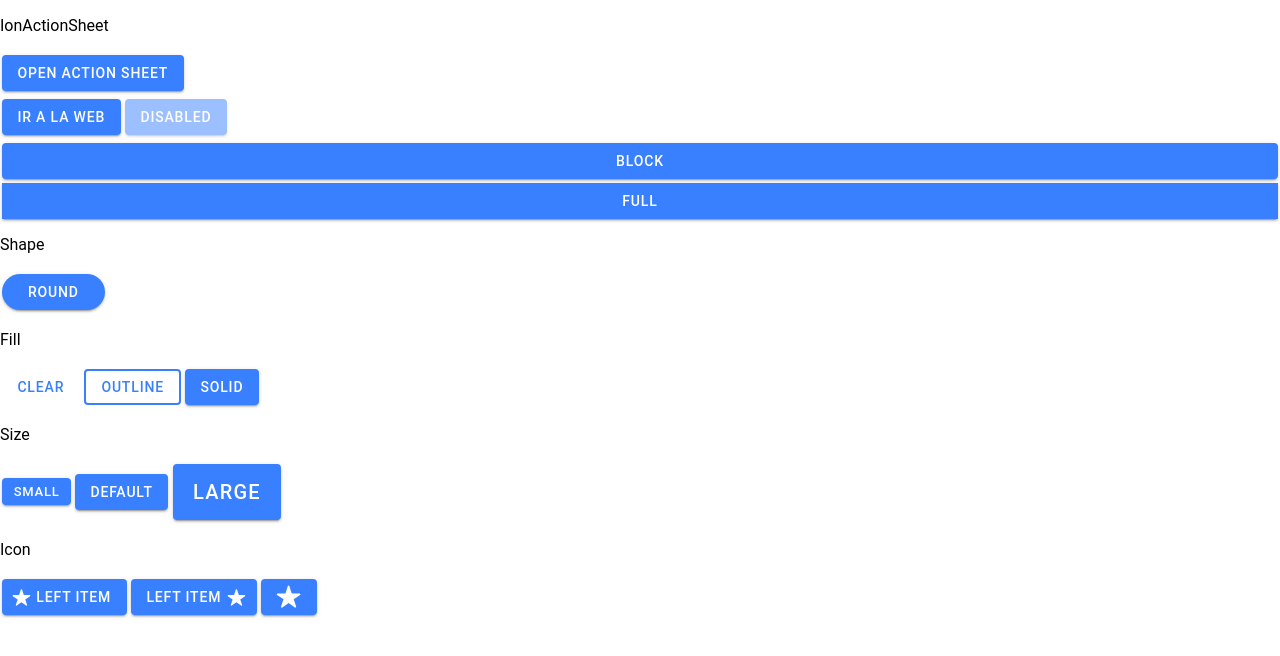
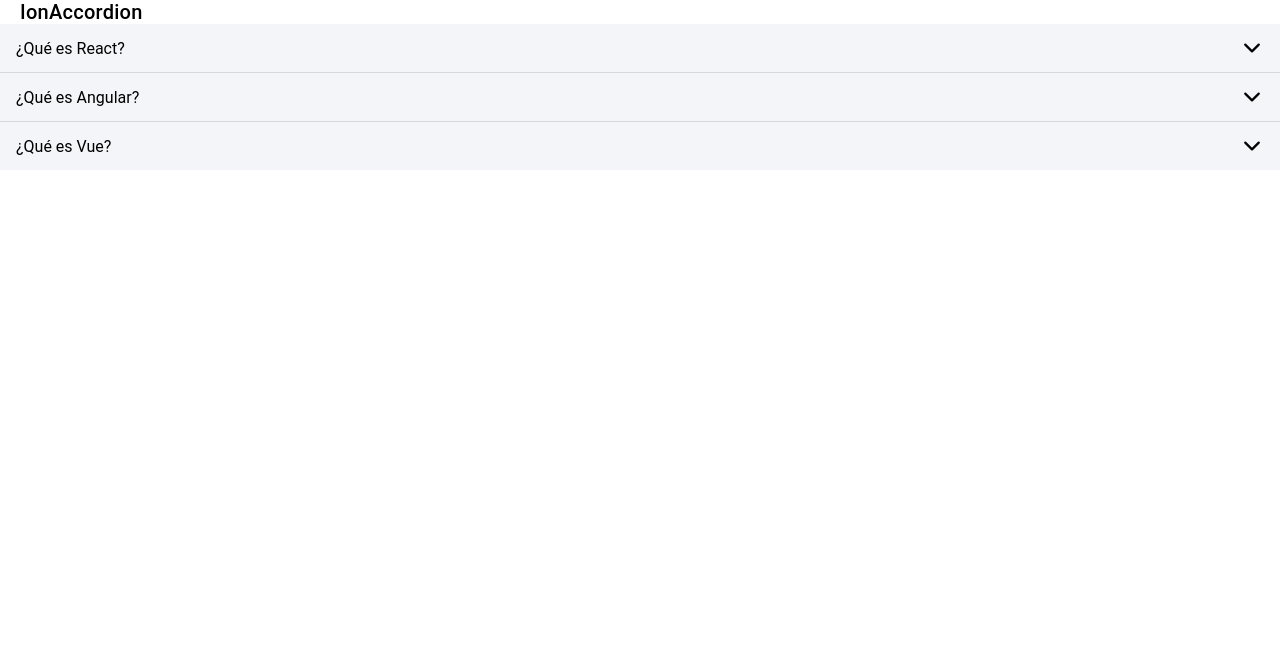
Before and after one commit to DanielPAyala/my-app-ionic-react, a React (Vite) app: page / in a window 1280 px wide. Shown: the top 656 px of the page. Built offline with nearby package versions, Linux system fonts and the light colour scheme.

Commit message:
Ion Accordion

```diff
--- /dev/null
+++ b/src/components/IonAccordion.tsx
@@ -0,0 +1,42 @@
+import {
+  IonTitle,
+  IonAccordion,
+  IonAccordionGroup,
+  IonItem,
+  IonLabel,
+} from "@ionic/react";
+
+export function IonAccordionComponent() {
+  return (
+    <div>
+      <IonTitle>IonAccordion</IonTitle>
+
+      <IonAccordionGroup>
+        <IonAccordion value="first">
+          <IonItem slot="header" color={"light"}>
+            <IonLabel>¿Qué es React?</IonLabel>
+          </IonItem>
+          <div className="ion-padding" slot="content">
+            Información de que es React...
+          </div>
+        </IonAccordion>
+        <IonAccordion value="second">
+          <IonItem slot="header" color={"light"}>
+            <IonLabel>¿Qué es Angular?</IonLabel>
+          </IonItem>
+          <div className="ion-padding" slot="content">
+            Información de que es Angular...
+          </div>
+        </IonAccordion>
+        <IonAccordion value="third">
+          <IonItem slot="header" color={"light"}>
+            <IonLabel>¿Qué es Vue?</IonLabel>
+          </IonItem>
+          <div className="ion-padding" slot="content">
+            Información de que es Vue...
+          </div>
+        </IonAccordion>
+      </IonAccordionGroup>
+    </div>
+  );
+}
--- a/src/components/index.ts
+++ b/src/components/index.ts
@@ -1,2 +1,3 @@
 export * from './IonActionSheet'
 export * from './IonButton'
+export * from './IonAccordion'
--- a/src/pages/Home.tsx
+++ b/src/pages/Home.tsx
@@ -1,10 +1,15 @@
-import { IonActionSheetComponent, IonButtonComponent } from "../components";
+import {
+  IonActionSheetComponent,
+  IonButtonComponent,
+  IonAccordionComponent,
+} from "../components";
 
 export default function Home() {
   return (
     <div>
-      <IonActionSheetComponent />
-      <IonButtonComponent />
+      {/* <IonActionSheetComponent /> */}
+      {/* <IonButtonComponent /> */}
+      <IonAccordionComponent />
     </div>
   );
 }
```
